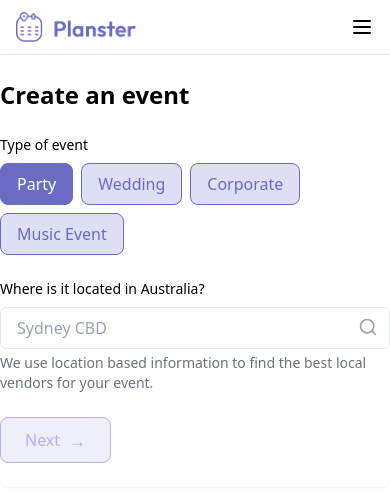
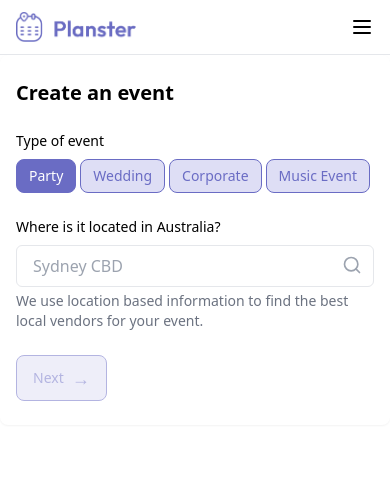
Before and after one commit to SeifEldin15/Planster, a React (Vite) app in the folder Frontend/: page /event in a window 390 px wide. Shown: the top 502 px of the page. Built offline with nearby package versions, Linux system fonts and the light colour scheme.

Commit message:
more responsive event page

```diff
--- a/Frontend/src/pages/Event/Event.jsx
+++ b/Frontend/src/pages/Event/Event.jsx
@@ -61,21 +61,21 @@ const Event = () => {
   return (
     <>
     <Navbar />
-    <div className="py-6 bg-white rounded-lg shadow-sm max-w-[1300px] mx-auto">
-      <h1 className="text-2xl font-semibold mb-6">Create an event</h1>
+    <div className="py-6 px-4 sm:px-6 bg-white rounded-lg shadow-sm max-w-[1300px] mx-auto">
+      <h1 className="text-xl sm:text-2xl font-semibold mb-6">Create an event</h1>
 
       <div className="space-y-6">
         <div>
           <label className="block text-sm font-medium mb-2">
             Type of event
           </label>
-          <div className="flex gap-2 flex-wrap">
+          <div className="flex gap-1 sm:gap-2 flex-wrap">
             {eventTypes.map((type) => (
               <button
                 key={type.id}
                 onClick={() => setSelectedEventType(type.id)}
                 className={`
-                  px-4 py-2 rounded-lg text-base transition-colors border border-[var(--primary-color)]
+                  px-3 py-1.5 sm:px-4 sm:py-2 rounded-lg text-sm sm:text-base transition-colors border border-[var(--primary-color)]
                   ${type.id === selectedEventType
                     ? 'bg-[var(--primary-color)] text-white'
                     : 'bg-[var(--secondary-color)] text-[var(--primary-color)]'
@@ -130,7 +130,7 @@ const Event = () => {
         <button
           onClick={handleNext}
           className={`
-            px-6 py-2 rounded-lg text-base flex items-center gap-2 border border-[var(--primary-color)]
+            px-4 sm:px-6 py-2 rounded-lg text-sm sm:text-base flex items-center gap-2 border border-[var(--primary-color)]
             ${!location.trim()
               ? 'bg-[var(--secondary-color)] text-[var(--primary-color)] opacity-50 cursor-not-allowed'
               : 'bg-[var(--secondary-color)] text-[var(--primary-color)]'
```
